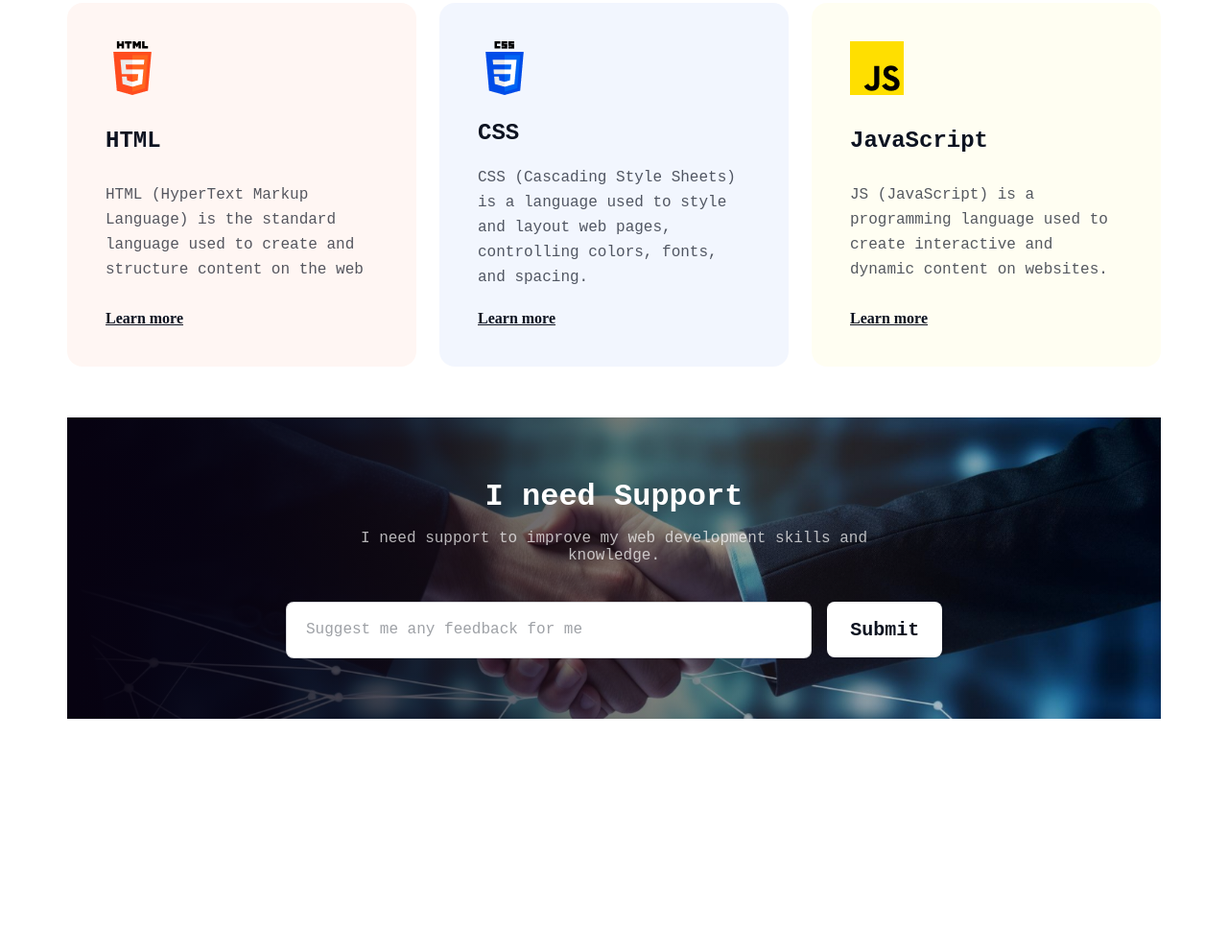
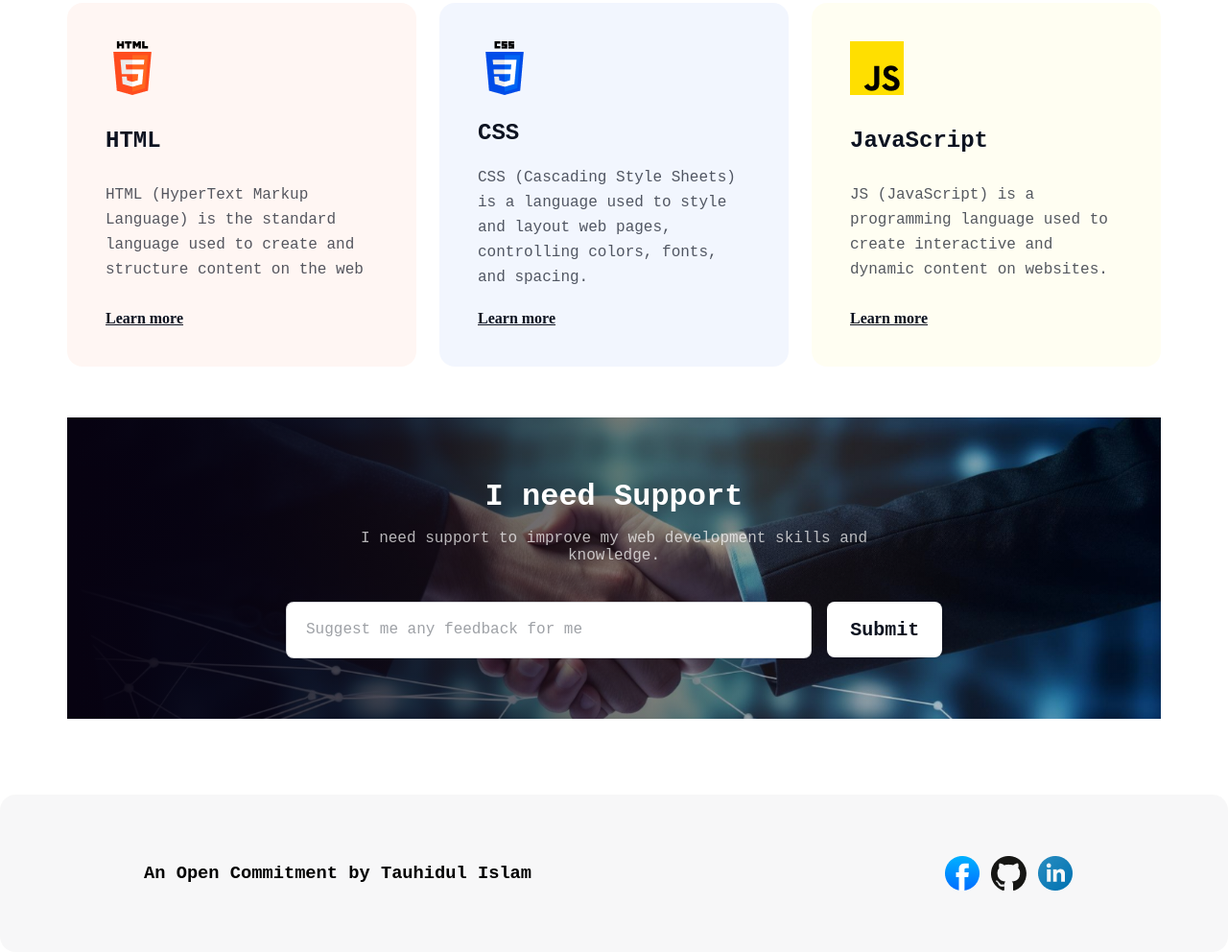
Before and after one commit to tsakib2000/Assignment-1, a plain HTML site: page index.html in a window 1280 px wide. Shown: the part 3542-4534 px from the top of the page at 96% size. Before the commit the page ends 4291 px from the top, so only its background shows below. Drawn offline with Linux system fonts and the light colour scheme; a web font is replaced by a local one.

Commit message:
Made minor changes & completed footer

```diff
--- a/Style/style.css
+++ b/Style/style.css
@@ -3,6 +3,9 @@
     margin: 0;
     padding: 0;
     font-family:"Azeret Mono", monospace;
+}
+html {
+    scroll-behavior:smooth;
 }
 /* nav styles start here  */
 #nav-section{
@@ -297,6 +300,7 @@ max-width: 1140px;
     background-image:linear-gradient(90.00deg, rgb(7, 2, 17),rgba(7, 2, 17, 0) 100%),url('../assets/handshake.jpg');
     background-size: cover;
     background-position: center;
+    margin-bottom: 79px;
 }
 .support-container{
     max-width: 1044px;
@@ -352,6 +356,7 @@ justify-content: center;
     color: rgb(13, 19, 33);
     font-size: 20px;
     font-weight: 600;
+    cursor: pointer;
 }
 ::placeholder{
     color: rgba(13, 19, 33, 0.4);
@@ -361,3 +366,23 @@ justify-content: center;
 }
 
 /* support style end here  */
+
+/* .information style start here  */
+.developer-info{
+    max-width: 1440px;
+    height: 100px;
+    margin: 0 auto;
+    border-radius: 16px;
+    background: rgba(13, 19, 33, 0.03);
+    display: flex;
+    justify-content: space-between;
+    align-items: center;
+    padding: 32px 150px 32px 150px;
+}
+.dev-links{
+    display: flex;
+    justify-content: space-evenly;
+    width: 157.01px;
+    height: 36px;
+}
+/* .information style end here  */
--- a/index.html
+++ b/index.html
@@ -16,7 +16,7 @@
 <!-- nav section ends here -->
 <!-- hero section starts here  -->
           <section class="hero-section-container">
-                <div class="hero-img"><img src="assets/Group.png" alt=""></div>
+                <div class="hero-img"><img src="./assets/Group.png" alt=""></div>
                 <div class="hero-headings">
                     <h1>"In the near future, I hope to become a Developer."</h1>
                     <p>
@@ -40,7 +40,7 @@
                             <p>I will code innovative solutions, solve real-world problems, and contribute to making a positive global impact.</p>
                                 <button>Learn More</button>
                         </div>
-                        <div class="card-img"><img src="assets/Group4.png" alt=""></div>
+                        <div class="card-img"><img src="./assets/Group4.png" alt=""></div>
                     </div>
                     <div class="development-card" id="dev-card-2">
                         <div class="card-head-btn">
@@ -48,7 +48,7 @@
                             <p>I will help people by creating modern web systems that are efficient, user-friendly, and accessible to all.</p>
                                 <button>Learn More</button>
                         </div>
-                        <div class="card-img"><img src="assets/Group3.png" alt=""></div>
+                        <div class="card-img"><img src="./assets/Group3.png" alt=""></div>
                     </div>
                     <div class="development-card">
                         <div class="card-head-btn">
@@ -56,7 +56,7 @@
                             <p>I will code innovative solutions, solve real-world problems, and contribute to making a positive global impact.</p>
                                 <button>Learn More</button>
                         </div>
-                        <div class="card-img"><img src="assets/Group4.png" alt=""></div>
+                        <div class="card-img"><img src="./assets/Group4.png" alt=""></div>
                     </div>
 
                 </div>
@@ -81,13 +81,13 @@
                 </div>
                 <div class="target-card-container">
                     <div class="target-card">
-                        <div class="target-img"><img src="assets/html.png" alt=""></div>
+                        <div class="target-img"><img src="./assets/html.png" alt=""></div>
                         <h1>HTML</h1>
                         <p>HTML (HyperText Markup Language) is the standard language used to create and structure content on the web</p>
                         <a href="https://www.w3schools.com/html/">Learn more </a>
                     </div>
                     <div class="target-card css">
-                        <div class="target-img"><img src="assets/css.png" alt=""></div>
+                        <div class="target-img"><img src="./assets/css.png" alt=""></div>
                         <h1>CSS</h1>
                         <p>CSS (Cascading Style Sheets) is a language used to style and layout web pages, controlling colors, fonts, and spacing.</p>
                         <a href="https://www.w3schools.com/w3css/defaulT.asp">Learn more </a>
@@ -101,8 +101,8 @@
                 </div>
          </section>
         <!-- current target section end here  -->
-    </main>
-    <footer id="bottom">
+                 <!-- support section start here  -->
+
         <section class="support-section">
             <div class="support-container">
                 <div class="support-heading">
@@ -114,6 +114,19 @@
                 <input type="submit">
               </div></div>
         </section>
+        <!-- support section end here  -->
+    </main>
+    <footer id="bottom">
+        <!-- information section start here  -->
+         <section class="developer-info">
+            <div class="info"><h3>An Open Commitment by Tauhidul Islam </h3></div>
+            <div class="dev-links">
+                <div class="link-img"><a href="https://www.facebook.com/tauhid.sakib.40/"><img src="./assets/facebook.png" alt=""></a></div>
+                <div class="link-img"><a href="https://github.com/tsakib2000"><img src="./assets/github.png" alt=""></a></div>
+                <div class="link-img"><a href="https://www.linkedin.com/in/tauhidul-islam-9148a0318/?trk=opento_sprofile_topcard"><img src="./assets/linkedin-icon1.png" alt=""></a></div>
+            </div>
+         </section>
+        <!-- information section start here  -->
     </footer>
 </body>
 </html>
```
Also changed, not shown: assets/linkedin-icon1.png (renamed from assets/linkedin-icon 1.png).
